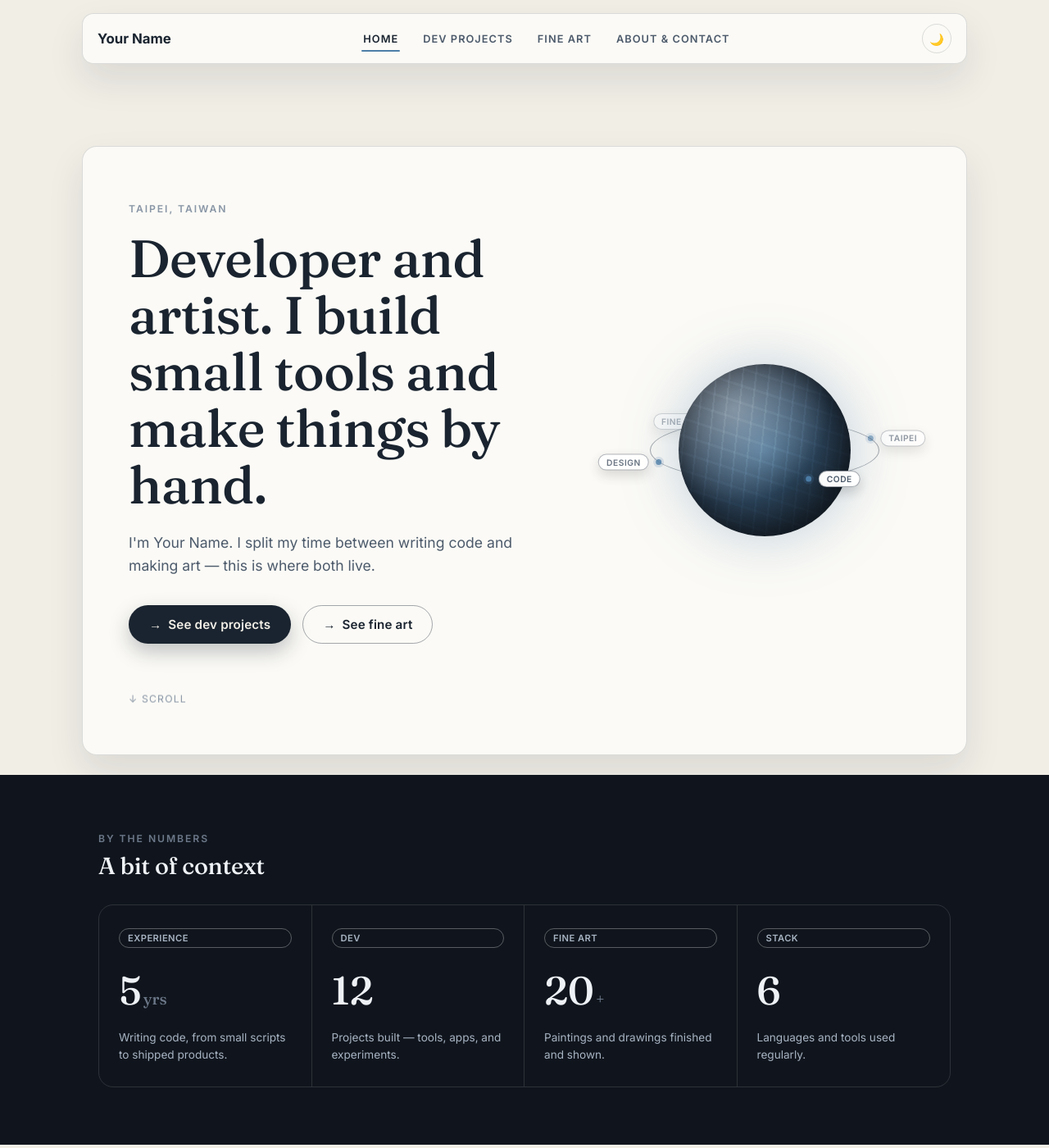
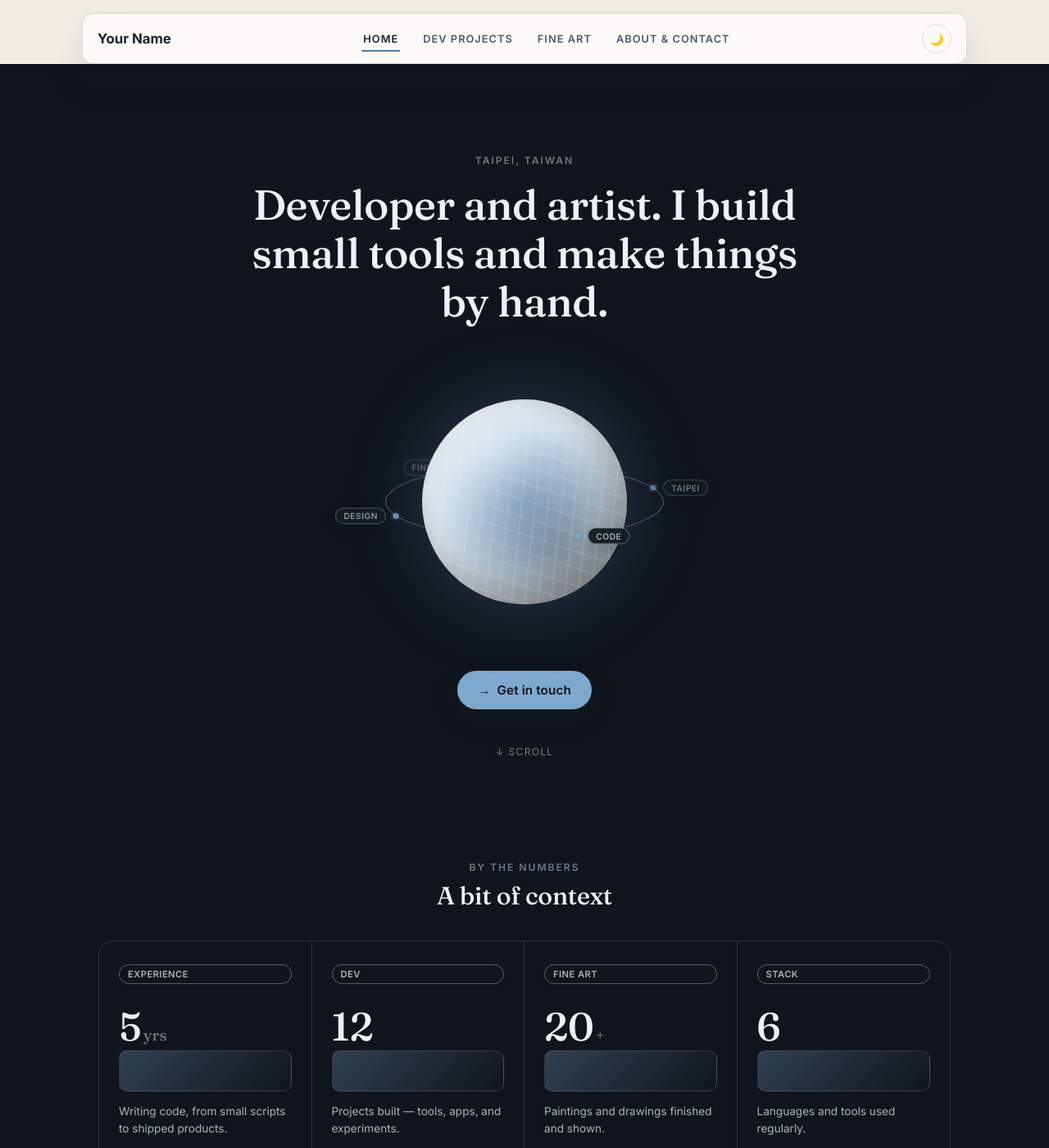
Before and after one commit to Abb001/Abb001.github.io, a Jekyll site: the page built from index.html, in a window 1280 px wide and 1400 px high. Shown: the whole window at 82% size. Built offline with Jekyll 4.4.1, drawn with Linux system fonts in a browser that asks for light colours.

Commit message:
Tighten hero/stats/carousel to match reference layout more closely
- Hero: rebuilt as a single centered column (was two-column text+
  globe), forced dark regardless of the theme toggle, with the globe
  enlarged into the dominant visual and a single centered CTA below
  it — matching the reference's headline -> globe -> button flow
  instead of the previous side-by-side layout.
- Stats strip: centered section header; each card now has a visual
  placeholder block and a small expand-arrow icon in the bottom
  corner, echoing the reference's background-image reveal + expand
  affordance per card.
- Carousel: centered section header, nav arrows, and CTA buttons
  (previously left-aligned).
Co-Authored-By: Claude Sonnet 5 <noreply@anthropic.com>
Claude-Session: https://claude.ai/code/session_01MBaypjrPS24qBLk19NPbz1

```diff
--- a/assets/css/style.css
+++ b/assets/css/style.css
@@ -214,24 +214,27 @@ html[data-theme="light"] .icon-sun { display: none; }
 .nav-toggle span { display: block; width: 18px; height: 2px; background: var(--ink); border-radius: 2px; }
 
 /* Hero -------------------------------------------------------------------------- */
-.hero { padding: 100px 20px 24px; }
+.hero {
+  background: var(--cream);
+  color: var(--ink);
+  padding: 110px 20px 60px;
+  text-align: center;
+}
 .hero-panel {
-  max-width: 1080px; margin: 0 auto; padding: 64px 56px;
-  display: flex; align-items: center; justify-content: space-between; gap: 40px; flex-wrap: wrap;
+  max-width: 720px; margin: 0 auto;
+  display: flex; flex-direction: column; align-items: center;
 }
-.hero-copy { flex: 1 1 420px; min-width: 280px; }
 .eyebrow {
   display: inline-block;
   font-size: 0.76rem; font-weight: 600; letter-spacing: 0.16em; text-transform: uppercase;
   color: var(--ink-faint);
   margin-bottom: 18px;
 }
-.hero-title { font-size: clamp(2.4rem, 5.5vw, 4rem); line-height: 1.08; margin: 0 0 22px; max-width: 16ch; }
-.hero-tagline { color: var(--ink-soft); font-size: 1.1rem; line-height: 1.6; max-width: 46ch; margin-bottom: 34px; }
-.hero-actions { display: flex; gap: 14px; flex-wrap: wrap; }
+.hero-title { font-size: clamp(2.2rem, 4.4vw, 3.2rem); line-height: 1.15; margin: 0; max-width: 20ch; }
+.hero-actions { display: flex; gap: 14px; flex-wrap: wrap; justify-content: center; margin-top: 8px; }
 .scroll-hint {
-  margin-top: 56px;
-  display: flex; align-items: center; gap: 8px;
+  margin-top: 40px;
+  display: flex; align-items: center; justify-content: center; gap: 8px;
   color: var(--ink-faint);
   font-size: 0.76rem;
   text-transform: uppercase;
@@ -243,21 +246,22 @@ html[data-theme="light"] .icon-sun { display: none; }
 /* Hero globe --------------------------------------------------------------------- */
 .hero-globe {
   position: relative;
-  width: 380px;
-  height: 340px;
-  flex: 0 0 auto;
+  width: 460px;
+  height: 380px;
+  max-width: 100%;
+  margin: 24px 0 8px;
 }
 .globe-sphere {
   position: absolute;
   top: 50%; left: 50%;
-  width: 210px; height: 210px;
+  width: 250px; height: 250px;
   border-radius: 50%;
   transform: translate(-50%, -50%);
   background:
     radial-gradient(circle at 32% 26%, rgba(255, 255, 255, 0.4), transparent 55%),
     radial-gradient(circle at 68% 74%, rgba(0, 0, 0, 0.3), transparent 60%),
     radial-gradient(circle at 50% 50%, var(--accent) 0%, var(--ink) 78%);
-  box-shadow: 0 0 70px rgba(79, 126, 168, 0.35), inset -12px -12px 34px rgba(0, 0, 0, 0.35);
+  box-shadow: 0 0 84px rgba(79, 126, 168, 0.35), inset -14px -14px 38px rgba(0, 0, 0, 0.35);
   overflow: hidden;
   z-index: 2;
 }
@@ -278,7 +282,7 @@ html[data-theme="light"] .icon-sun { display: none; }
 .globe-ring {
   position: absolute;
   top: 50%; left: 50%;
-  width: 280px; height: 76px;
+  width: 340px; height: 90px;
   border: 1.5px solid var(--line-strong);
   border-radius: 50%;
   transform: translate(-50%, -50%);
@@ -470,9 +474,9 @@ html[data-theme="light"] .icon-sun { display: none; }
   padding: 70px 0;
 }
 .stats-section .section-kicker,
-.carousel-section .section-kicker { display: block; }
+.carousel-section .section-kicker { display: block; text-align: center; }
 .stats-section .section-title,
-.carousel-section .section-title { margin-bottom: 30px; font-size: 1.8rem; }
+.carousel-section .section-title { margin: 0 auto 36px; font-size: 1.9rem; text-align: center; }
 .stats-strip {
   display: grid;
   grid-template-columns: repeat(4, 1fr);
@@ -485,18 +489,34 @@ html[data-theme="light"] .icon-sun { display: none; }
   border-right: 1px solid var(--line);
   display: flex;
   flex-direction: column;
-  min-height: 220px;
+  min-height: 260px;
+  position: relative;
 }
 .stat-card:last-child { border-right: none; }
+.stat-card-visual {
+  flex: 1;
+  min-height: 50px;
+  border-radius: var(--radius-sm);
+  background: linear-gradient(135deg, color-mix(in srgb, var(--accent) 30%, transparent), transparent);
+  border: 1px solid var(--line);
+}
+.stat-card-expand {
+  position: absolute;
+  right: 22px;
+  bottom: 22px;
+  width: 22px; height: 22px;
+  color: var(--ink-faint);
+}
+.stat-card-expand svg { width: 100%; height: 100%; stroke: currentColor; }
 .stat-number {
   font-family: var(--font-heading);
   font-weight: 500;
   font-size: 3rem;
   color: var(--ink);
-  margin: 22px 0 auto;
+  margin: 22px 0 0;
 }
 .stat-unit { font-size: 1.2rem; color: var(--ink-faint); margin-left: 2px; }
-.stat-caption { color: var(--ink-soft); font-size: 0.85rem; line-height: 1.55; margin-top: 18px; }
+.stat-caption { color: var(--ink-soft); font-size: 0.85rem; line-height: 1.55; margin: 14px 0 28px; }
 
 /* Carousel section (forced light, like the reference's "trends" band) --------------------------- */
 .carousel-section {
@@ -514,7 +534,7 @@ html[data-theme="light"] .icon-sun { display: none; }
 }
 .carousel-track::-webkit-scrollbar { display: none; }
 .carousel-track .card { scroll-snap-align: start; flex: 0 0 280px; }
-.carousel-nav { display: flex; gap: 10px; margin-top: 20px; }
+.carousel-nav { display: flex; gap: 10px; margin-top: 24px; justify-content: center; }
 .carousel-btn {
   width: 40px; height: 40px;
   border-radius: 50%;
@@ -527,7 +547,7 @@ html[data-theme="light"] .icon-sun { display: none; }
 }
 .carousel-btn:hover { background: rgba(20, 30, 45, 0.05); }
 [data-theme="dark"] .carousel-btn:hover { background: rgba(255, 255, 255, 0.06); }
-.carousel-cta { display: flex; gap: 14px; flex-wrap: wrap; margin-top: 28px; }
+.carousel-cta { display: flex; gap: 14px; flex-wrap: wrap; margin-top: 28px; justify-content: center; }
 
 /* Responsive ----------------------------------------------------------------------------------- */
 @media (max-width: 820px) {
--- a/assets/js/main.js
+++ b/assets/js/main.js
@@ -96,7 +96,7 @@ document.addEventListener('DOMContentLoaded', function () {
   if (heroGlobe && window.innerWidth > 900) {
     var dots = heroGlobe.querySelectorAll('.orbit-dot');
     var reduceMotion = window.matchMedia('(prefers-reduced-motion: reduce)').matches;
-    var rx = 140, ry = 38;
+    var rx = 170, ry = 45;
     var speed = 0.00018;
     var offsets = [];
     dots.forEach(function (dot, i) {
--- a/index.html
+++ b/index.html
@@ -2,18 +2,11 @@
 layout: default
 title: Home
 ---
-<section class="hero">
-  <div class="hero-panel paper tilt">
-    <div class="hero-copy">
-      <span class="eyebrow">{{ site.location | default: "Based remotely" }}</span>
-      <h1 class="hero-title">{{ site.tagline }}</h1>
-      <p class="hero-tagline">I'm {{ site.name }}. I split my time between writing code and making art — this is where both live.</p>
-      <div class="hero-actions">
-        <a href="/dev-projects.html" class="btn btn-primary">See dev projects</a>
-        <a href="/fine-art.html" class="btn btn-ghost">See fine art</a>
-      </div>
-      <div class="scroll-hint">↓ scroll</div>
-    </div>
+<section class="hero" data-theme="dark">
+  <div class="hero-panel">
+    <span class="eyebrow">{{ site.location | default: "Based remotely" }}</span>
+    <h1 class="hero-title">{{ site.tagline }}</h1>
+
     <div class="hero-globe" aria-hidden="true">
       <div class="globe-sphere"></div>
       <div class="globe-ring"></div>
@@ -22,6 +15,11 @@ title: Home
       <div class="orbit-dot"><span class="dot"></span><span class="label">Fine Art</span></div>
       <div class="orbit-dot"><span class="dot"></span><span class="label">{{ site.location | split: "," | first | default: "Remote" }}</span></div>
     </div>
+
+    <div class="hero-actions">
+      <a href="/about.html" class="btn btn-primary">Get in touch</a>
+    </div>
+    <div class="scroll-hint">↓ scroll</div>
   </div>
 </section>
 
@@ -33,22 +31,30 @@ title: Home
       <div class="stat-card">
         <span class="tag-pill">Experience</span>
         <div class="stat-number">5<span class="stat-unit">yrs</span></div>
+        <div class="stat-card-visual"></div>
         <p class="stat-caption">Writing code, from small scripts to shipped products.</p>
+        <span class="stat-card-expand"><svg viewBox="0 0 24 24" fill="none" stroke-width="1.5"><path d="M8 16 16 8M9 8h7v7"/></svg></span>
       </div>
       <div class="stat-card">
         <span class="tag-pill">Dev</span>
         <div class="stat-number">12</div>
+        <div class="stat-card-visual"></div>
         <p class="stat-caption">Projects built — tools, apps, and experiments.</p>
+        <span class="stat-card-expand"><svg viewBox="0 0 24 24" fill="none" stroke-width="1.5"><path d="M8 16 16 8M9 8h7v7"/></svg></span>
       </div>
       <div class="stat-card">
         <span class="tag-pill">Fine Art</span>
         <div class="stat-number">20<span class="stat-unit">+</span></div>
+        <div class="stat-card-visual"></div>
         <p class="stat-caption">Paintings and drawings finished and shown.</p>
+        <span class="stat-card-expand"><svg viewBox="0 0 24 24" fill="none" stroke-width="1.5"><path d="M8 16 16 8M9 8h7v7"/></svg></span>
       </div>
       <div class="stat-card">
         <span class="tag-pill">Stack</span>
         <div class="stat-number">6</div>
+        <div class="stat-card-visual"></div>
         <p class="stat-caption">Languages and tools used regularly.</p>
+        <span class="stat-card-expand"><svg viewBox="0 0 24 24" fill="none" stroke-width="1.5"><path d="M8 16 16 8M9 8h7v7"/></svg></span>
       </div>
     </div>
   </div>
```
